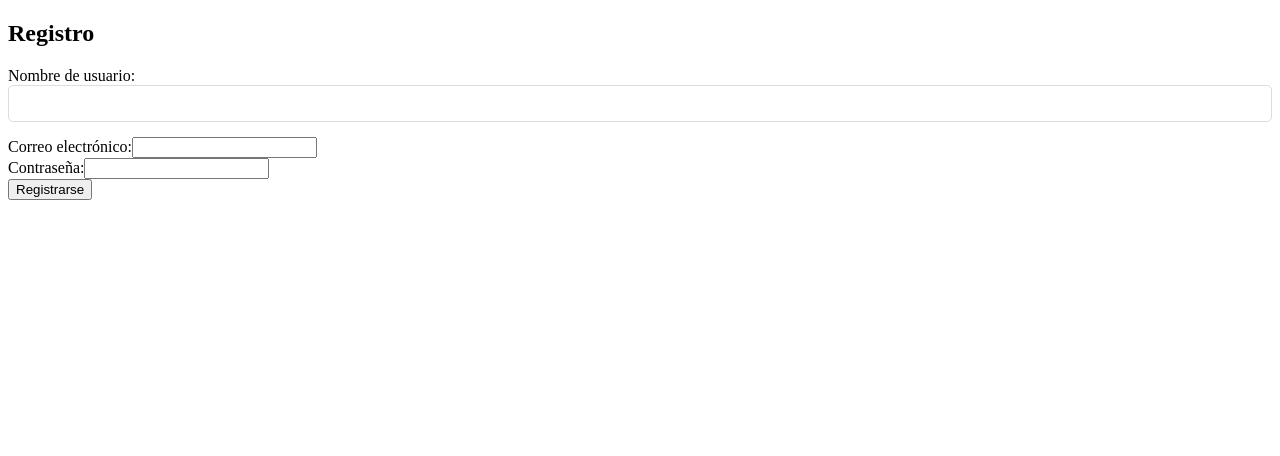
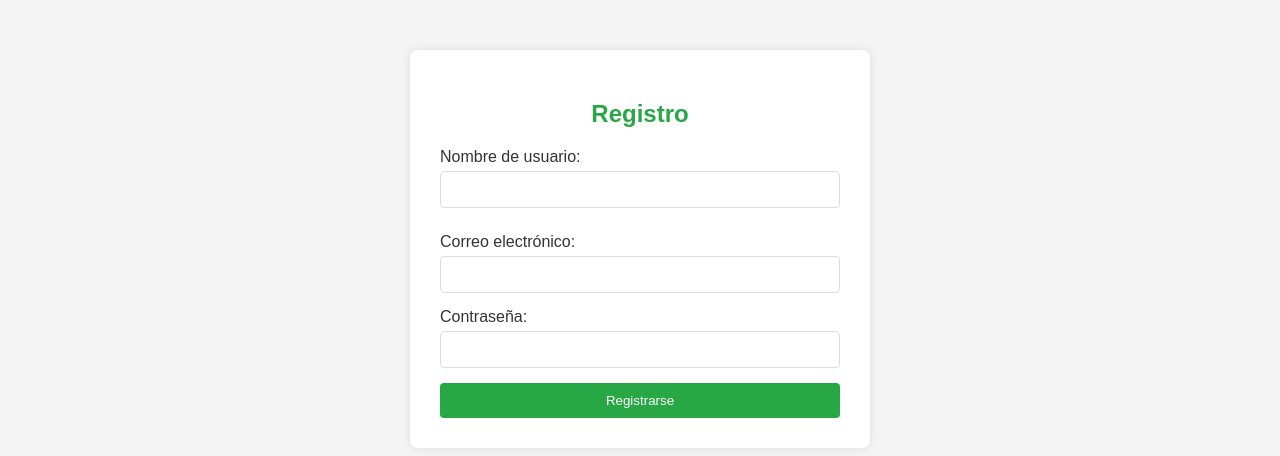
Before and after one commit to parriagada/habits-up, a React (Create React App) app in the folder client/: page /registro in a window 1280 px wide. Shown: the top 456 px of the page. Built offline with nearby package versions, Linux system fonts and the light colour scheme.

Commit message:
Nuevos estilos

```diff
--- a/client/src/components/Habitos.css
+++ b/client/src/components/Habitos.css
@@ -1,77 +1,77 @@
-.contenedor {
-    background-color: #a7d1ab;
+/* Estilos generales minimalistas */
+body {
+    font-family: sans-serif;
+    margin: 0;
+    background-color: #f4f4f4;
+    color: #333;
+  }
+
+  .contenedor {
+    max-width: 800px;
+    margin: 20px auto;
     padding: 20px;
-    border-radius: 10px;
-    width: 300px;
+    background-color: #fff;
+    box-shadow: 0 0 10px rgba(0, 0, 0, 0.1);
+    border-radius: 8px;
   }
 
   .titulo {
-    color: #f05454;
     text-align: center;
-    font-size: 24px;
-    margin-bottom: 15px;
+    color: #28a745; /* Verde */
   }
 
   .subtitulo {
-    color: #30475e;
-    font-size: 18px;
-    margin-bottom: 5px;
+    color: #28a745; /* Verde */
+    margin-top: 1.5rem;
+  }
+
+  ul {
+    list-style: none;
+    padding: 0;
+  }
+
+  li {
+    margin-bottom: 15px;
+    padding: 15px;
+    background-color: #f9f9f9;
+    border-radius: 4px;
   }
 
   input[type="text"],
-  textarea {
+  input[type="time"],
+  textarea,
+  select {
     width: 100%;
     padding: 10px;
-    margin-bottom: 15px;
+    margin-bottom: 10px;
     border: 1px solid #ddd;
-    border-radius: 5px;
+    border-radius: 4px;
     box-sizing: border-box;
   }
 
-  .dias-semana {
-    display: flex;
-    justify-content: space-between;
-    margin-bottom: 15px;
+  button {
+    background-color: #28a745; /* Verde */
+    color: #fff;
+    padding: 10px 15px;
+    border: none;
+    border-radius: 4px;
+    cursor: pointer;
+    margin-right: 10px;
   }
 
-  .dias-semana div {
-    background-color: #f05454;
-    color: white;
-    padding: 5px 10px;
-    border-radius: 5px;
-    cursor: pointer;
+  button:hover {
+    background-color: #218838; /* Verde más oscuro */
   }
 
-  .boton-crear {
-    background-color: #f05454;
-    color: white;
-    padding: 10px 20px;
-    border: none;
-    border-radius: 5px;
-    cursor: pointer;
-    width: 100%;
-  }
-
-  /* Media query para pantallas pequeñas (hasta 600px) */
-  @media (max-width: 600px) {
+  /* Estilos para pantallas más grandes */
+  @media (min-width: 768px) {
     .contenedor {
-      width: 90%; /* Ajustar el ancho al 90% del contenedor padre */
-      margin: 0 auto; /* Centrar el contenedor */
+      max-width: 90%;
     }
 
-    .titulo {
-      font-size: 20px; /* Reducir el tamaño del título */
-    }
-
-    .subtitulo {
-      font-size: 16px; /* Reducir el tamaño de los subtítulos */
-    }
-
-    .dias-semana {
-      flex-direction: column; /* Apilar los días de la semana */
-    }
-
-    .dias-semana div {
-      margin-bottom: 10px; /* Agregar margen inferior a cada día */
+    li {
+      display: flex;
+      align-items: center;
+      justify-content: space-between;
     }
   }
--- a/client/src/components/Habitos.js
+++ b/client/src/components/Habitos.js
@@ -313,8 +313,8 @@ function Habitos() {
           Agregar
         </button>
       </div>
-    </div>
-  );
+  </div>
+  )
 }
 
 export default Habitos;
--- /dev/null
+++ b/client/src/components/Login.css
@@ -0,0 +1,45 @@
+.contenedor-login {
+    max-width: 400px; /* Ajusta el ancho máximo según tus necesidades */
+    margin: 50px auto;
+    padding: 30px;
+    background-color: #fff;
+    box-shadow: 0 0 10px rgba(0, 0, 0, 0.1);
+    border-radius: 8px;
+  }
+
+  .contenedor-login h2 {
+    text-align: center;
+    color: #28a745; /* Verde */
+    margin-bottom: 20px;
+  }
+
+  .contenedor-login div {
+    margin-bottom: 15px;
+  }
+
+  .contenedor-login label {
+    display: block;
+    margin-bottom: 5px;
+  }
+
+  .contenedor-login input {
+    width: 100%;
+    padding: 10px;
+    border: 1px solid #ddd;
+    border-radius: 4px;
+    box-sizing: border-box;
+  }
+
+  .contenedor-login button {
+    background-color: #28a745; /* Verde */
+    color: #fff;
+    padding: 10px 15px;
+    border: none;
+    border-radius: 4px;
+    cursor: pointer;
+    width: 100%;
+  }
+
+  .contenedor-login button:hover {
+    background-color: #218838; /* Verde más oscuro */
+  }
--- a/client/src/components/Login.js
+++ b/client/src/components/Login.js
@@ -1,4 +1,6 @@
 import React, { useState } from 'react';
+import './Login.css';
+
 
 function Login() {
   const [correoElectronico, setCorreoElectronico] = useState('');
@@ -42,7 +44,7 @@ function Login() {
   };
 
   return (
-    <div>
+    <div className="contenedor-login">
       <h2>Inicio de Sesión</h2>
       <form onSubmit={handleSubmit}>
         <div>
@@ -52,6 +54,7 @@ function Login() {
             id="correoElectronico"
             value={correoElectronico}
             onChange={(e) => setCorreoElectronico(e.target.value)}
+
             required
           />
         </div>
@@ -62,13 +65,16 @@ function Login() {
             id="contrasena"
             value={contrasena}
             onChange={(e) => setContrasena(e.target.value)}
+
             required
           />
         </div>
+
         <button type="submit">Iniciar Sesión</button>
       </form>
     </div>
   );
+
 }
 
 export default Login;
--- /dev/null
+++ b/client/src/components/Registro.css
@@ -0,0 +1,46 @@
+/* Los estilos son prácticamente iguales a los del login.css */
+.contenedor-registro {
+    max-width: 400px;
+    margin: 50px auto;
+    padding: 30px;
+    background-color: #fff;
+    box-shadow: 0 0 10px rgba(0, 0, 0, 0.1);
+    border-radius: 8px;
+  }
+
+  .contenedor-registro h2 {
+    text-align: center;
+    color: #28a745;
+    margin-bottom: 20px;
+  }
+
+  .contenedor-registro div {
+    margin-bottom: 15px;
+  }
+
+  .contenedor-registro label {
+    display: block;
+    margin-bottom: 5px;
+  }
+
+  .contenedor-registro input {
+    width: 100%;
+    padding: 10px;
+    border: 1px solid #ddd;
+    border-radius: 4px;
+    box-sizing: border-box;
+  }
+
+  .contenedor-registro button {
+    background-color: #28a745;
+    color: #fff;
+    padding: 10px 15px;
+    border: none;
+    border-radius: 4px;
+    cursor: pointer;
+    width: 100%;
+  }
+
+  .contenedor-registro button:hover {
+    background-color: #218838;
+  }
--- a/client/src/components/Registro.js
+++ b/client/src/components/Registro.js
@@ -1,4 +1,6 @@
 import React, { useState } from 'react';
+import './Registro.css';
+
 
 function Registro() {
   const [nombreUsuario, setNombreUsuario] = useState('');
@@ -38,7 +40,7 @@ function Registro() {
   };
 
   return (
-    <div>
+    <div className="contenedor-registro">
       <h2>Registro</h2>
       <form onSubmit={handleSubmit}>
         <div>
@@ -48,6 +50,7 @@ function Registro() {
             id="nombreUsuario"
             value={nombreUsuario}
             onChange={(e) => setNombreUsuario(e.target.value)}
+
             required
           />
         </div>
@@ -58,6 +61,7 @@ function Registro() {
             id="correoElectronico"
             value={correoElectronico}
             onChange={(e) => setCorreoElectronico(e.target.value)}
+
             required
           />
         </div>
@@ -68,6 +72,7 @@ function Registro() {
             id="contrasena"
             value={contrasena}
             onChange={(e) => setContrasena(e.target.value)}
+
             required
           />
         </div>
@@ -75,6 +80,7 @@ function Registro() {
       </form>
     </div>
   );
+
 }
 
 export default Registro;
```
